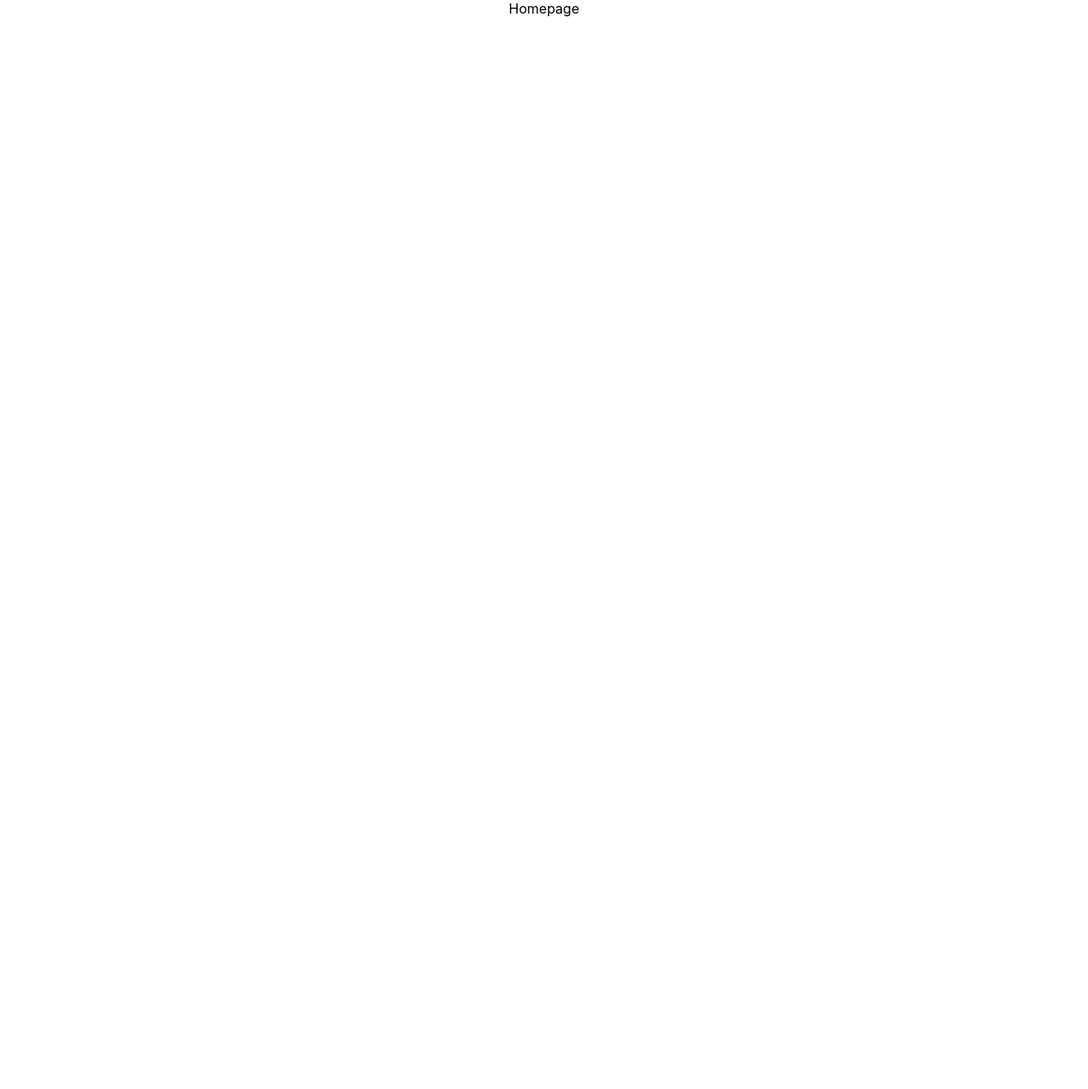
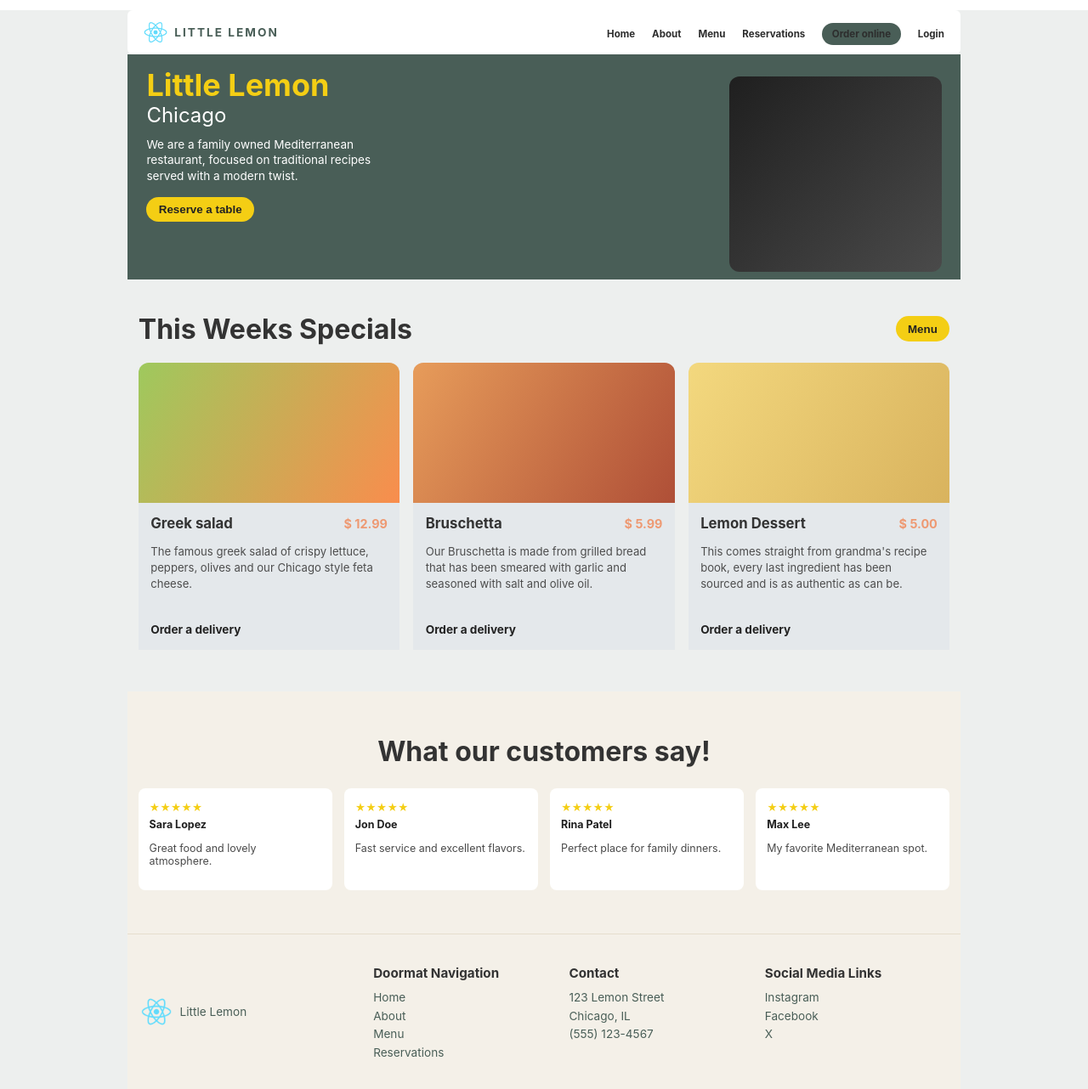
Before and after one commit to CatoG/LemonCapstone, a React (Create React App) app in the folder lemon_capstone/: page / in a window 1280 px wide. Shown: the whole page at 85% size. Before the commit the page ends 800 px from the top, so only its background shows below. Built offline with nearby package versions, Linux system fonts and the light colour scheme.

Commit message:
messange
messange

```diff
--- a/lemon_capstone/public/index.html
+++ b/lemon_capstone/public/index.html
@@ -7,8 +7,14 @@
     <meta name="theme-color" content="#000000" />
     <meta
       name="description"
-      content="Web site created using create-react-app"
+      content="Little Lemon is a family-owned Mediterranean restaurant in Chicago offering fresh flavors and easy online table reservations."
     />
+    <meta name="og:title" content="Little Lemon Restaurant" />
+    <meta
+      name="og:description"
+      content="Discover Little Lemon's modern Mediterranean menu and reserve your table online in seconds."
+    />
+    <meta name="og:image" content="%PUBLIC_URL%/logo512.png" />
     <link rel="apple-touch-icon" href="%PUBLIC_URL%/logo192.png" />
     <!--
       manifest.json provides metadata used when your web app is installed on a
--- a/lemon_capstone/src/App.css
+++ b/lemon_capstone/src/App.css
@@ -1,38 +1,277 @@
 .App {
+  min-height: 100vh;
+  background: #edefee;
+  color: #333333;
+}
+
+.top-bar,
+main,
+.site-footer {
+  max-width: 980px;
+  width: 100%;
+  margin-left: auto;
+  margin-right: auto;
+  box-sizing: border-box;
+}
+
+.top-bar {
+  margin-top: 0.75rem;
+  padding: 0.75rem 1.2rem;
+  background: #ffffff;
+  border-radius: 6px;
+  display: flex;
+  justify-content: space-between;
+  align-items: center;
+}
+
+.site-header {
+  display: flex;
+  align-items: center;
+  gap: 0.5rem;
+  color: #495e57;
+  font-size: 0.85rem;
+  font-weight: 700;
+  letter-spacing: 0.15em;
+  text-transform: uppercase;
+}
+
+.site-nav ul {
+  list-style: none;
+  margin: 0;
+  padding: 0;
+  display: flex;
+  align-items: center;
+  gap: 1.25rem;
+}
+
+.site-nav a {
+  text-decoration: none;
+  color: #2d2d2d;
+  font-size: 0.72rem;
+  font-weight: 700;
+}
+
+.cta-link {
+  background: #495e57;
+  color: #ffffff;
+  padding: 0.35rem 0.72rem;
+  border-radius: 999px;
+}
+
+main {
+  margin-top: 0;
+}
+
+.hero-section {
+  background: #495e57;
+  min-height: 220px;
+  padding: 1.1rem 1.4rem;
+  display: grid;
+  grid-template-columns: 1fr 250px;
+  gap: 1.5rem;
+  align-items: start;
+}
+
+.hero-copy h1 {
+  margin: 0;
+  color: #f4ce14;
+  font-size: 2.25rem;
+  line-height: 1;
+}
+
+.hero-copy h2 {
+  margin: 0.2rem 0 0.7rem;
+  color: #ffffff;
+  font-size: 1.5rem;
+  font-weight: 400;
+}
+
+.hero-copy p {
+  margin: 0 0 1rem;
+  max-width: 280px;
+  color: #ffffff;
+  font-size: 0.85rem;
+  line-height: 1.35;
+}
+
+.hero-copy button,
+.section-heading button {
+  border: 0;
+  border-radius: 999px;
+  background: #f4ce14;
+  color: #222222;
+  font-weight: 700;
+  padding: 0.45rem 0.9rem;
+  cursor: pointer;
+}
+
+.hero-image {
+  width: 100%;
+  height: 230px;
+  border-radius: 12px;
+  background: linear-gradient(135deg, #1f1f1f, #4a4a4a);
+  transform: translateY(0.5rem);
+}
+
+.specials-section {
+  padding: 2.4rem 0.8rem 0;
+}
+
+.section-heading {
+  display: flex;
+  justify-content: space-between;
+  align-items: center;
+  margin-bottom: 1.3rem;
+}
+
+.section-heading h2,
+.testimonials-section h2 {
+  margin: 0;
+  font-size: 2rem;
+  color: #333333;
+}
+
+.card-grid {
+  display: grid;
+  grid-template-columns: repeat(3, minmax(0, 1fr));
+  gap: 1rem;
+}
+
+.menu-card {
+  background: #e4e8eb;
+  border-radius: 12px 12px 0 0;
+  overflow: hidden;
+}
+
+.card-image {
+  height: 165px;
+}
+
+.salad {
+  background: linear-gradient(120deg, #9ec95d, #f98d4d);
+}
+
+.bruschetta {
+  background: linear-gradient(120deg, #e79c5a, #af4f37);
+}
+
+.dessert {
+  background: linear-gradient(120deg, #f3d87e, #d9b35e);
+}
+
+.card-title-row,
+.menu-card p,
+.menu-card a {
+  padding-left: 0.9rem;
+  padding-right: 0.9rem;
+}
+
+.card-title-row {
+  margin-top: 0.85rem;
+  display: flex;
+  justify-content: space-between;
+  align-items: baseline;
+}
+
+.card-title-row h3 {
+  margin: 0;
+  font-size: 1.05rem;
+}
+
+.card-title-row span {
+  color: #ee9972;
+  font-weight: 700;
+  font-size: 0.9rem;
+}
+
+.menu-card p {
+  margin-top: 0.85rem;
+  margin-bottom: 1rem;
+  font-size: 0.82rem;
+  line-height: 1.45;
+  color: #4d4d4d;
+  min-height: 74px;
+}
+
+.menu-card a {
+  display: inline-block;
+  margin-bottom: 1rem;
+  text-decoration: none;
+  color: #222222;
+  font-weight: 700;
+  font-size: 0.85rem;
+}
+
+.testimonials-section {
+  margin-top: 3.1rem;
+  padding: 3.2rem 0.8rem;
+  background: #f4f0e8;
   text-align: center;
 }
 
-.App-logo {
-  height: 40vmin;
-  pointer-events: none;
+.testimonial-grid {
+  margin-top: 1.5rem;
+  display: grid;
+  grid-template-columns: repeat(4, minmax(0, 1fr));
+  gap: 0.9rem;
 }
 
-@media (prefers-reduced-motion: no-preference) {
-  .App-logo {
-    animation: App-logo-spin infinite 20s linear;
-  }
+.testimonial-card {
+  background: #ffffff;
+  border-radius: 8px;
+  padding: 0.9rem 0.8rem;
+  text-align: left;
+  font-size: 0.78rem;
+  color: #4a4a4a;
 }
 
-.App-header {
-  background-color: #282c34;
-  min-height: 100vh;
-  display: flex;
-  flex-direction: column;
-  align-items: center;
-  justify-content: center;
-  font-size: calc(10px + 2vmin);
-  color: white;
+.testimonial-card .stars {
+  margin: 0 0 0.35rem;
+  color: #f4ce14;
+  font-size: 0.75rem;
 }
 
-.App-link {
-  color: #61dafb;
+.testimonial-card .name {
+  margin: 0 0 0.35rem;
+  color: #1f1f1f;
+  font-weight: 700;
 }
 
-@keyframes App-logo-spin {
-  from {
-    transform: rotate(0deg);
-  }
-  to {
-    transform: rotate(360deg);
-  }
+.site-footer {
+  margin-top: 0;
+  padding: 2.25rem 1rem;
+  background: #f4f0e8;
+  border-top: 1px solid #e6ddcd;
+  display: grid;
+  grid-template-columns: 1.2fr 1fr 1fr 1fr;
+  gap: 1rem;
 }
+
+.site-footer h3 {
+  margin: 0 0 0.7rem;
+  font-size: 0.95rem;
+  color: #333333;
+}
+
+.site-footer ul {
+  list-style: none;
+  margin: 0;
+  padding: 0;
+  display: grid;
+  gap: 0.35rem;
+}
+
+.site-footer li,
+.site-footer a,
+.footer-brand p {
+  color: #495e57;
+  text-decoration: none;
+  font-size: 0.85rem;
+  margin: 0;
+}
+
+.footer-brand {
+  display: flex;
+  align-items: center;
+  gap: 0.6rem;
+}
--- a/lemon_capstone/src/App.js
+++ b/lemon_capstone/src/App.js
@@ -1,9 +1,18 @@
 import './App.css';
+import Header from './components/Header';
+import Nav from './components/Nav';
+import Main from './components/Main';
+import Footer from './components/Footer';
 
 function App() {
   return (
     <div className="App">
-      Homepage
+      <div className="top-bar">
+        <Header />
+        <Nav />
+      </div>
+      <Main />
+      <Footer />
     </div>
   );
 }
--- /dev/null
+++ b/lemon_capstone/src/components/Footer.js
@@ -0,0 +1,40 @@
+function Footer() {
+  return (
+    <footer className="site-footer">
+      <div className="footer-brand">
+        <img src="/logo192.png" alt="Little Lemon logo" width="36" height="36" />
+        <p>Little Lemon</p>
+      </div>
+
+      <div>
+        <h3>Doormat Navigation</h3>
+        <ul>
+          <li><a href="/">Home</a></li>
+          <li><a href="/about">About</a></li>
+          <li><a href="/menu">Menu</a></li>
+          <li><a href="/reservations">Reservations</a></li>
+        </ul>
+      </div>
+
+      <div>
+        <h3>Contact</h3>
+        <ul>
+          <li>123 Lemon Street</li>
+          <li>Chicago, IL</li>
+          <li>(555) 123-4567</li>
+        </ul>
+      </div>
+
+      <div>
+        <h3>Social Media Links</h3>
+        <ul>
+          <li><a href="/">Instagram</a></li>
+          <li><a href="/">Facebook</a></li>
+          <li><a href="/">X</a></li>
+        </ul>
+      </div>
+    </footer>
+  );
+}
+
+export default Footer;
--- /dev/null
+++ b/lemon_capstone/src/components/Header.js
@@ -0,0 +1,10 @@
+function Header() {
+  return (
+    <header className="site-header">
+      <img src="/logo192.png" alt="Little Lemon logo" width="28" height="28" />
+      <span>Little Lemon</span>
+    </header>
+  );
+}
+
+export default Header;
--- /dev/null
+++ b/lemon_capstone/src/components/Main.js
@@ -0,0 +1,93 @@
+function Main() {
+  return (
+    <main aria-label="Main content">
+      <section className="hero-section">
+        <div className="hero-copy">
+          <h1>Little Lemon</h1>
+          <h2>Chicago</h2>
+          <p>
+            We are a family owned Mediterranean restaurant, focused on
+            traditional recipes served with a modern twist.
+          </p>
+          <button type="button">Reserve a table</button>
+        </div>
+        <div className="hero-image" aria-hidden="true" />
+      </section>
+
+      <section className="specials-section">
+        <div className="section-heading">
+          <h2>This Weeks Specials</h2>
+          <button type="button">Menu</button>
+        </div>
+        <div className="card-grid">
+          <article className="menu-card">
+            <div className="card-image salad" aria-hidden="true" />
+            <div className="card-title-row">
+              <h3>Greek salad</h3>
+              <span>$ 12.99</span>
+            </div>
+            <p>
+              The famous greek salad of crispy lettuce, peppers, olives and our
+              Chicago style feta cheese.
+            </p>
+            <a href="/order-online">Order a delivery</a>
+          </article>
+
+          <article className="menu-card">
+            <div className="card-image bruschetta" aria-hidden="true" />
+            <div className="card-title-row">
+              <h3>Bruschetta</h3>
+              <span>$ 5.99</span>
+            </div>
+            <p>
+              Our Bruschetta is made from grilled bread that has been smeared
+              with garlic and seasoned with salt and olive oil.
+            </p>
+            <a href="/order-online">Order a delivery</a>
+          </article>
+
+          <article className="menu-card">
+            <div className="card-image dessert" aria-hidden="true" />
+            <div className="card-title-row">
+              <h3>Lemon Dessert</h3>
+              <span>$ 5.00</span>
+            </div>
+            <p>
+              This comes straight from grandma&apos;s recipe book, every last
+              ingredient has been sourced and is as authentic as can be.
+            </p>
+            <a href="/order-online">Order a delivery</a>
+          </article>
+        </div>
+      </section>
+
+      <section className="testimonials-section">
+        <h2>What our customers say!</h2>
+        <div className="testimonial-grid">
+          <article className="testimonial-card">
+            <p className="stars">★★★★★</p>
+            <p className="name">Sara Lopez</p>
+            <p>Great food and lovely atmosphere.</p>
+          </article>
+          <article className="testimonial-card">
+            <p className="stars">★★★★★</p>
+            <p className="name">Jon Doe</p>
+            <p>Fast service and excellent flavors.</p>
+          </article>
+          <article className="testimonial-card">
+            <p className="stars">★★★★★</p>
+            <p className="name">Rina Patel</p>
+            <p>Perfect place for family dinners.</p>
+          </article>
+          <article className="testimonial-card">
+            <p className="stars">★★★★★</p>
+            <p className="name">Max Lee</p>
+            <p>My favorite Mediterranean spot.</p>
+          </article>
+        </div>
+      </section>
+    </main>
+  );
+}
+
+export default Main;
--- /dev/null
+++ b/lemon_capstone/src/components/Nav.js
@@ -0,0 +1,16 @@
+function Nav() {
+  return (
+    <nav className="site-nav">
+      <ul>
+        <li><a href="/">Home</a></li>
+        <li><a href="/about">About</a></li>
+        <li><a href="/menu">Menu</a></li>
+        <li><a href="/reservations">Reservations</a></li>
+        <li><a className="cta-link" href="/order-online">Order online</a></li>
+        <li><a href="/login">Login</a></li>
+      </ul>
+    </nav>
+  );
+}
+
+export default Nav;
```
